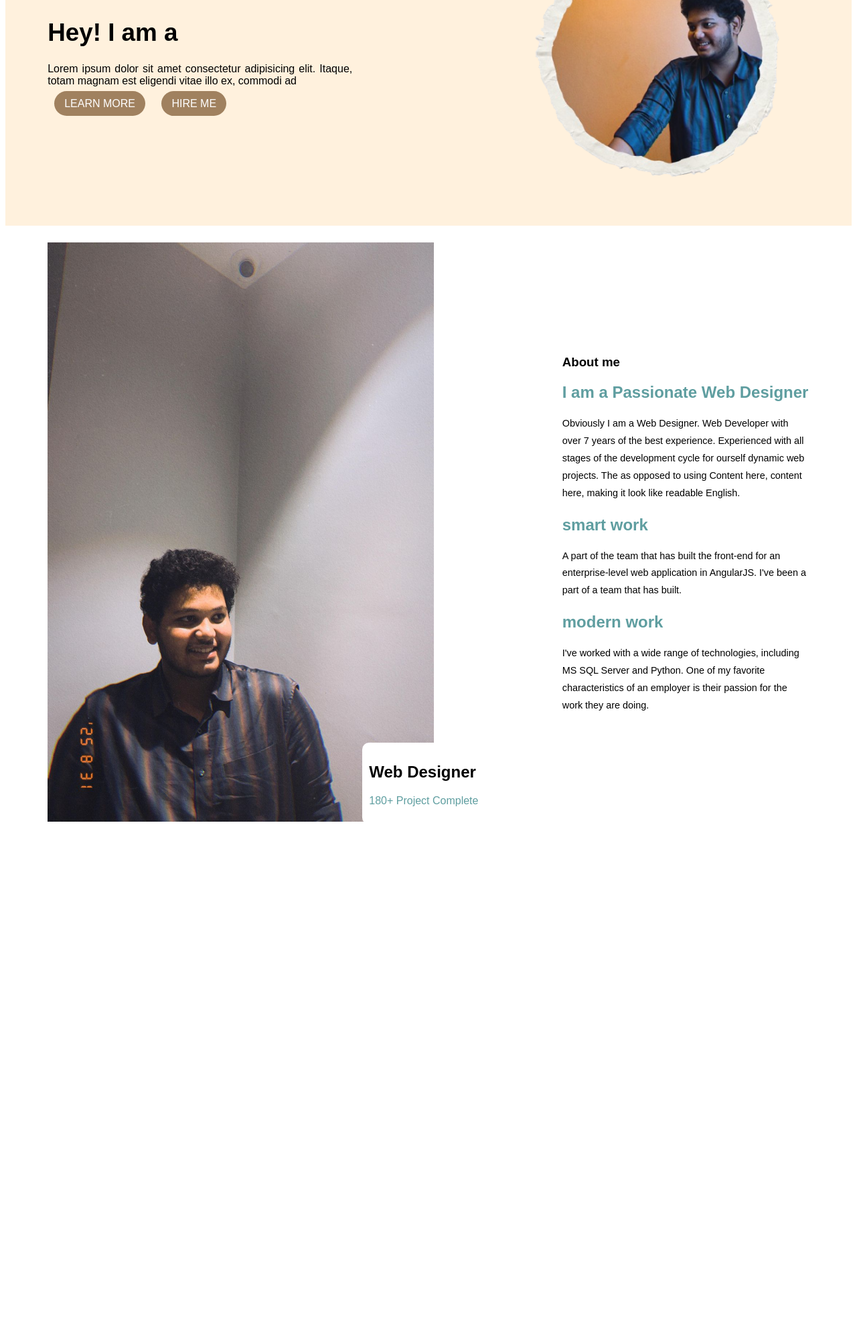
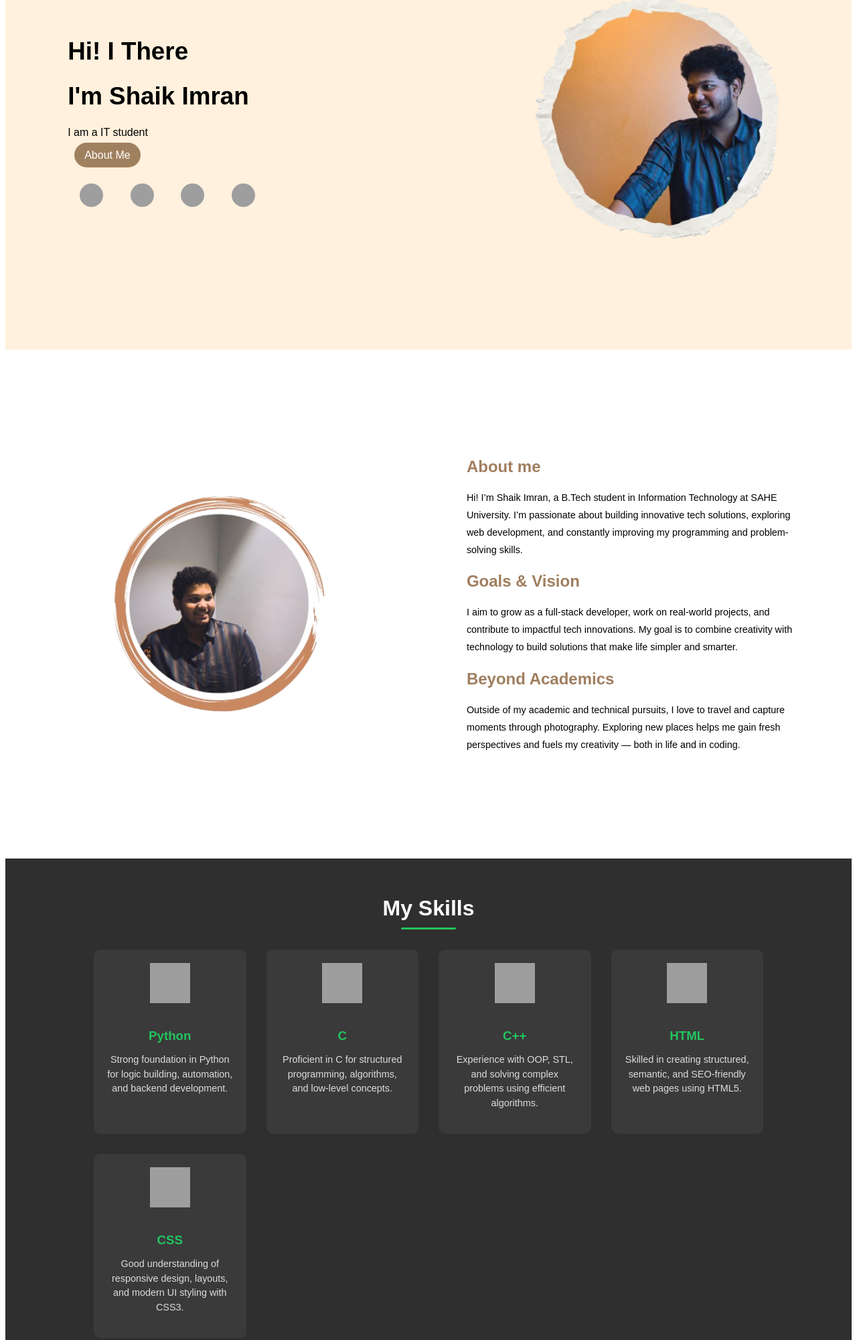
Before and after one commit to imranshaik777/portfolio, a plain HTML site: page index.html in a window 1280 px wide. Shown: the part 251-2252 px from the top of the page at 67% size. Before the commit the page ends 1515 px from the top, so only its background shows below. Drawn offline with Linux system fonts and the light colour scheme; grey boxes are pictures that could not be loaded.

Commit message:
added new

```diff
--- a/index.html
+++ b/index.html
@@ -14,6 +14,7 @@
             background-color: white;
             position: sticky;
             top: 0px;
+            z-index: 999;
         }
 
         .logo-parent {
@@ -57,9 +58,11 @@
             justify-content: space-between;
             align-items: center;
             padding: 2% 5%;
+            min-height: 80vh;
         }
 
         .web-developer {
+            margin-left: 30px;
             width: 40%;
         }
 
@@ -82,6 +85,7 @@
             text-decoration: none;
             border-radius: 25px;
             margin: 0px 10px;
+            margin-top: 40px;
         }
 
         .web-developer-links a:hover {
@@ -90,7 +94,13 @@
         }
 
         .about-me-container {
+            display: flex;
+            justify-content: space-between;
+            align-items: center;
+            padding: 60px 5%;
             background-color: white;
+            flex-wrap: wrap;
+            min-height: 80vh;
         }
 
         .about-me {
@@ -98,17 +108,23 @@
         }
 
         .about-me h2 {
-            color: cadetblue;
+            color: rgb(160, 126, 95);
         }
 
         .about-me p {
             font-size: 0.9rem;
             line-height: 1.8;
         }
-        .about-left{
+
+        .about-left {
             position: relative;
+            width: 45%;
+            display: flex;
+            justify-content: center;
+            align-items: center;
         }
-        .project-count{
+
+        .project-count {
             position: absolute;
             bottom: 0%;
             right: 15%;
@@ -116,12 +132,115 @@
             border-radius: 10px;
             background-color: white;
         }
-        .project-count p{
-            color: cadetblue;
+
+        .project-count p {
+            color: rgb(160, 123, 95);
         }
-        .about-my-profile{
-            width: 75%;
+
+        .about-my-profile {
+            width: 110%;
+            height: auto;
+            max-width: 600px;
+            border-radius: 15px;
+            object-fit: cover;
         }
+
+        .skills-section {
+            text-align: center;
+            background-color: #2f2f2f;
+            color: white;
+            padding: 30px 20px;
+            font-family: sans-serif;
+        }
+
+        .skills-section h2 {
+            font-size: 2rem;
+            margin-bottom: 30px;
+            position: relative;
+            display: inline-block;
+        }
+
+        .skills-section h2::after {
+            content: "";
+            display: block;
+            width: 60%;
+            height: 3px;
+            background-color: #22c55e;
+            margin: 10px auto 0;
+            border-radius: 2px;
+        }
+
+        .skills-container {
+            display: grid;
+            grid-template-columns: repeat(auto-fit, minmax(220px, 1fr));
+            gap: 30px;
+            max-width: 1000px;
+            margin: 0 auto;
+            min-height: 70vh;
+        }
+
+        .skill-card {
+            background: #3a3a3a;
+            border-radius: 10px;
+            padding: 20px;
+            transition: transform 0.2s ease, background 0.2s ease;
+        }
+
+        .skill-card:hover {
+            transform: translateY(-5px);
+            background: #4b4b4b;
+        }
+
+        .skill-card img {
+            width: 60px;
+            height: 60px;
+            margin-bottom: 15px;
+        }
+
+        .skill-card h3 {
+            margin-bottom: 10px;
+            color: #22c55e;
+        }
+
+        .skill-card p {
+            font-size: 0.9rem;
+            line-height: 1.5;
+            color: #ddd;
+        }
+
+        .social-icons img {
+            width: 35px;
+            height: 35px;
+            margin: 8px;
+            border-radius: 50%;
+            transition: transform 0.3s ease;
+        }
+
+        .social-icons img:hover {
+            transform: scale(1.1);
+        }
+
+        .social-icons {
+            margin-top: 25px;
+        }
+
+        .social-icons a {
+            display: inline-block;
+            margin: 0 10px;
+
+        }
+
+        .social-icons img {
+            width: 35px;
+            height: 35px;
+            border-radius: 50%;
+            transition: transform 0.3s ease;
+        }
+
+        .social-icons img:hover {
+            transform: scale(1.1);
+        }
+
     </style>
 </head>
 
@@ -132,7 +251,7 @@
         </a>
         <div class="navbar-links">
             <a href="">Home</a>
-            <a href="">About Me</a>
+            <a href="#about">About Me</a>
             <a href="">Skills</a>
             <a href="">Works</a>
             <a href="">Contact Me</a>
@@ -142,46 +261,93 @@
 
     <div class="web-developer-container">
         <div class="web-developer">
-            <h1>Hey! I am a </h1>
-            <p>Lorem ipsum dolor sit amet consectetur adipisicing elit. Itaque, totam magnam est eligendi vitae illo ex,
-                commodi ad</p>
+            <h1>Hi! I There </h1>
+            <h1>I'm Shaik Imran</h1>
+            <p>I am a IT student</p>
             <div class="web-developer-links">
-                <a href="">LEARN MORE</a>
-                <a href="">HIRE ME</a>
+                <a href="#about" >About Me</a>
             </div>
+            <div class="social-icons">
+                <a href="https://www.linkedin.com/in/shaik-imran-47069b336/" target="_blank">
+                    <img src="https://cdn.jsdelivr.net/gh/devicons/devicon/icons/linkedin/linkedin-original.svg"
+                        alt="LinkedIn">
+                </a>
+                <a href="https://github.com/imranshaik777" target="_blank">
+                    <img src="https://cdn.jsdelivr.net/gh/devicons/devicon/icons/github/github-original.svg"
+                        alt="GitHub">
+                </a>
+                <a href="https://x.com/shaik777666" target="_blank">
+                    <img src="https://cdn.jsdelivr.net/gh/devicons/devicon/icons/twitter/twitter-original.svg"
+                        alt="Twitter">
+                </a>
+                <a href="https://www.instagram.com/si_captures_/?next=%2F" target="_blank">
+                    <img src="https://upload.wikimedia.org/wikipedia/commons/a/a5/Instagram_icon.png" alt="Instagram">
+                </a>
+            </div>
+
         </div>
-        <img class="my-profile"
-            src="img1.png" alt="" >
+        <img class="my-profile" src="img1.png" alt="">
     </div>
 
-    <div class="web-developer-container about-me-container">
+    <div id="about" class="web-developer-container about-me-container">
         <div class="about-left">
-            <img class="about-my-profile"
-                src="img2.jpg" alt="">
-            <div class="project-count">
-                <h2>Web Designer</h2>
-                <p>180+ Project Complete</p>
-            </div>
+            <img class="about-my-profile" src="img2.png" alt="">
         </div>
 
         <div class="about-me">
-            <h3>About me</h3>
-            <h2>I am a Passionate Web Designer</h2>
-            <p>Obviously I am a Web Designer. Web Developer with over 7 years of the best experience. Experienced with
-                all stages of the development cycle for ourself dynamic web projects. The as opposed to using Content
-                here, content here, making it look like readable English.</p>
-            <h2>smart work</h2>
-            <p>A part of the team that has built the front-end for an enterprise-level web application in AngularJS.
-                I've been a part of a team that has built.</p>
-            <h2>modern work</h2>
-            <p>I've worked with a wide range of technologies, including MS SQL Server and Python. One of my favorite
-                characteristics of an employer is their passion for the work they are doing.</p>
+            <h2>About me</h2>
+            <p>Hi! I’m Shaik Imran, a B.Tech student in Information Technology at SAHE University. I’m passionate about
+                building innovative tech solutions, exploring web development, and constantly improving my programming
+                and problem-solving skills.</p>
+            <h2>Goals & Vision</h2>
+            <p>I aim to grow as a full-stack developer, work on real-world projects, and contribute to impactful tech
+                innovations. My goal is to combine creativity with technology to build solutions that make life simpler
+                and smarter.</p>
+            <h2>Beyond Academics</h2>
+            <p>Outside of my academic and technical pursuits, I love to travel and capture moments through photography.
+                Exploring new places helps me gain fresh perspectives and fuels my creativity — both in life and in
+                coding.</p>
         </div>
+
     </div>
+    <section class="skills-section">
+        <h2>My Skills</h2>
+        <div class="skills-container">
 
+            <div class="skill-card">
+                <img src="https://cdn.jsdelivr.net/gh/devicons/devicon/icons/python/python-original.svg"
+                    alt="Python Logo">
+                <h3>Python</h3>
+                <p>Strong foundation in Python for logic building, automation, and backend development.</p>
+            </div>
 
+            <div class="skill-card">
+                <img src="https://cdn.jsdelivr.net/gh/devicons/devicon/icons/c/c-original.svg" alt="C Logo">
+                <h3>C</h3>
+                <p>Proficient in C for structured programming, algorithms, and low-level concepts.</p>
+            </div>
 
+            <div class="skill-card">
+                <img src="https://cdn.jsdelivr.net/gh/devicons/devicon/icons/cplusplus/cplusplus-original.svg"
+                    alt="C++ Logo">
+                <h3>C++</h3>
+                <p>Experience with OOP, STL, and solving complex problems using efficient algorithms.</p>
+            </div>
 
+            <div class="skill-card">
+                <img src="https://cdn.jsdelivr.net/gh/devicons/devicon/icons/html5/html5-original.svg" alt="HTML Logo">
+                <h3>HTML</h3>
+                <p>Skilled in creating structured, semantic, and SEO-friendly web pages using HTML5.</p>
+            </div>
+
+            <div class="skill-card">
+                <img src="https://cdn.jsdelivr.net/gh/devicons/devicon/icons/css3/css3-original.svg" alt="CSS Logo">
+                <h3>CSS</h3>
+                <p>Good understanding of responsive design, layouts, and modern UI styling with CSS3.</p>
+            </div>
+
+        </div>
+    </section>
 
 
 </body>
```
Also changed, not shown: img2.jpg (deleted), img2.png (added).
